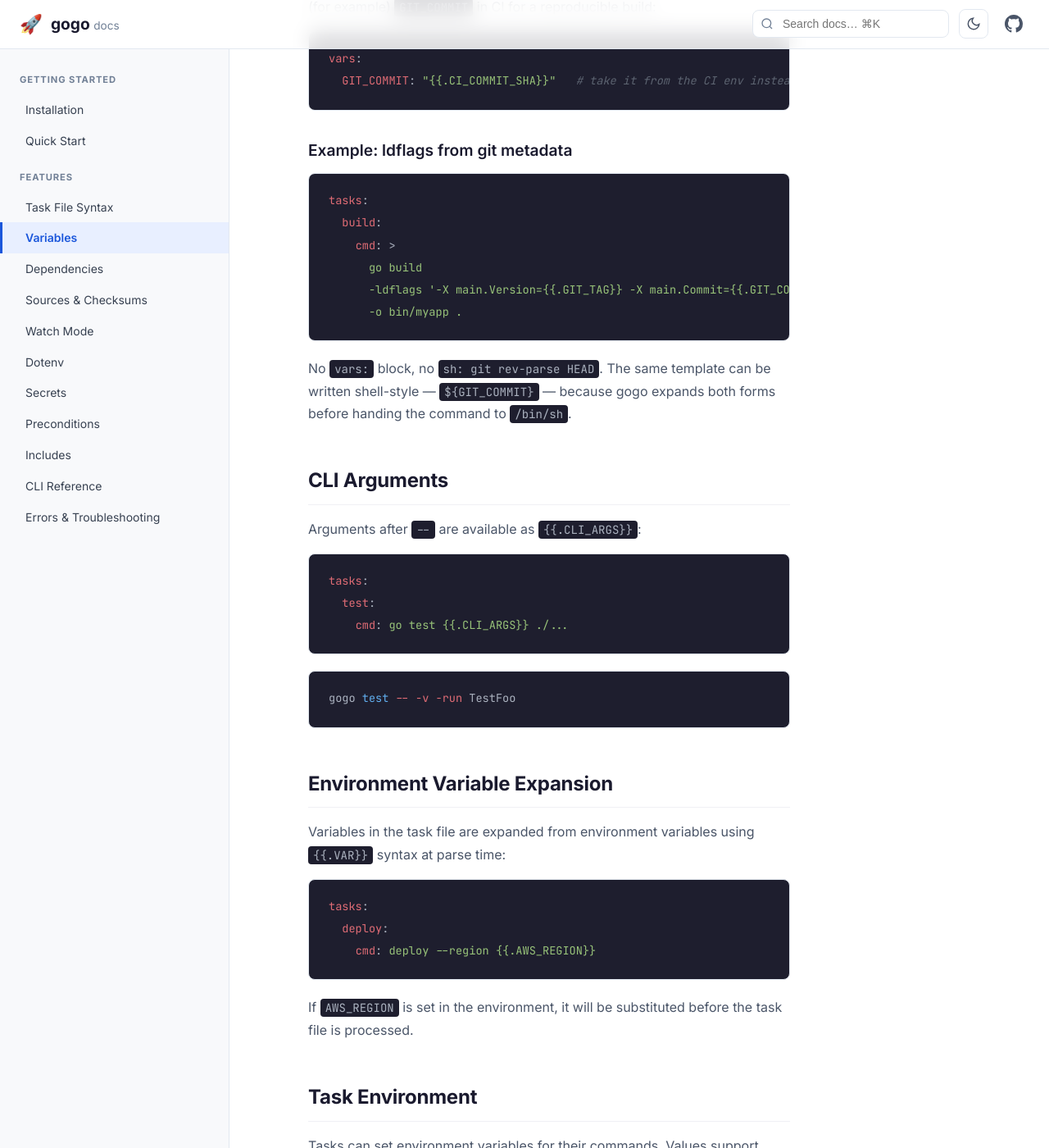
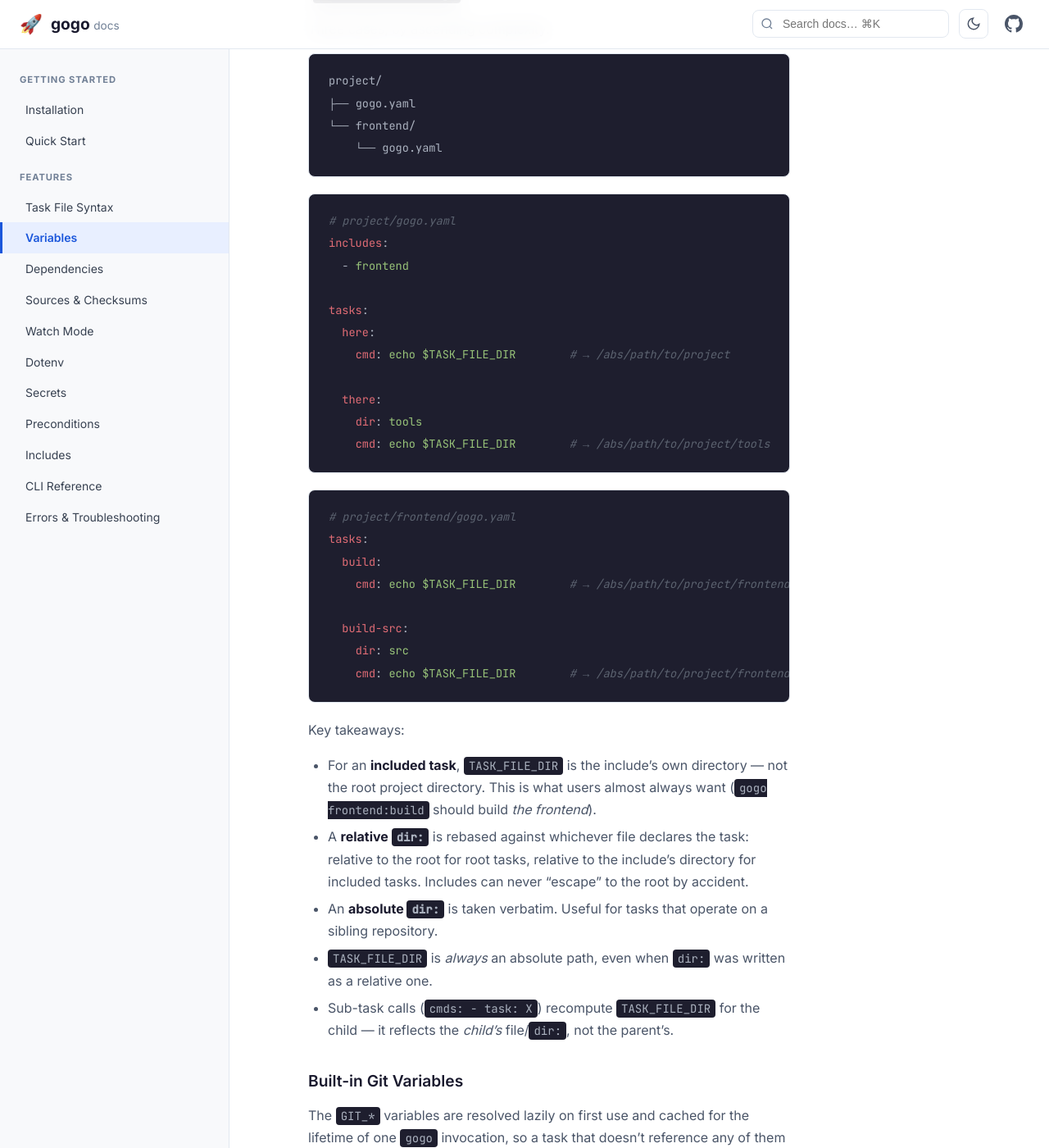
Before and after one commit to dgageot/gogo, a Jekyll site: the page built from docs/features/variables/index.md, in a window 1280 px wide and 1400 px high, scrolled down 2978 px. Shown: the whole window at 82% size. Built offline with Jekyll 4.4.1, drawn with Linux system fonts in a browser that asks for light colours; some of the changed text lies outside the part shown.

Commit message:
docs(variables): expand TASK_FILE_DIR with worked examples
The built-in was documented in a single sentence: 'The working
directory for the task (defaults to the task file directory)'. That's
the most common foot-gun in gogo, especially around `dir:` and
includes \u2014 users routinely expect TASK_FILE_DIR to mean the project
root rather than the directory of the task file currently running.

Add a section with three cases (root task, root task with `dir:`,
included task with and without `dir:`), pinned against the actual
algorithm in Runner.taskDir + makeTaskDirAbsolute. Spell out the
non-obvious bits: an included task's TASK_FILE_DIR is the include's
own directory, a relative dir: is rebased against the file that
declared it (so includes can never "escape" to the root), and
sub-task calls recompute the value for the child.

````diff
--- a/docs/features/variables/index.md
+++ b/docs/features/variables/index.md
@@ -86,6 +86,52 @@ Cycles — `A: "{{ "{{" }}.B}}"`, `B: "{{ "{{" }}.A}}"` — short-circuit to the
 | `GIT_TAG` | Exact-match tag at `HEAD`, or empty if `HEAD` isn't tagged |
 | `GIT_BRANCH` | Current branch name; `HEAD` when detached |
 | `GIT_DIRTY` | `dirty` if the working tree has changes; empty when clean |
+
+### `TASK_FILE_DIR`
+
+`TASK_FILE_DIR` is the working directory the task runs in — the same value gogo passes as the shell's `cwd`. The rules are simple but the most common foot-gun in gogo, especially with `dir:` and includes, so it's worth a worked example. The full algorithm lives in `Runner.taskDir` (`taskfile/task_execution.go`) and `makeTaskDirAbsolute` (`taskfile/includes.go`).
+
+Three cases, by ascending complexity:
+
+```
+project/
+├── gogo.yaml
+└── frontend/
+    └── gogo.yaml
+```
+
+```yaml
+# project/gogo.yaml
+includes:
+  - frontend
+
+tasks:
+  here:
+    cmd: echo $TASK_FILE_DIR        # → /abs/path/to/project
+
+  there:
+    dir: tools
+    cmd: echo $TASK_FILE_DIR        # → /abs/path/to/project/tools
+```
+
+```yaml
+# project/frontend/gogo.yaml
+tasks:
+  build:
+    cmd: echo $TASK_FILE_DIR        # → /abs/path/to/project/frontend
+
+  build-src:
+    dir: src
+    cmd: echo $TASK_FILE_DIR        # → /abs/path/to/project/frontend/src
+```
+
+Key takeaways:
+
+- For an **included task**, `TASK_FILE_DIR` is the include's own directory — not the root project directory. This is what users almost always want (`gogo frontend:build` should build *the frontend*).
+- A **relative `dir:`** is rebased against whichever file declares the task: relative to the root for root tasks, relative to the include's directory for included tasks. Includes can never "escape" to the root by accident.
+- An **absolute `dir:`** is taken verbatim. Useful for tasks that operate on a sibling repository.
+- `TASK_FILE_DIR` is *always* an absolute path, even when `dir:` was written as a relative one.
+- Sub-task calls (`cmds: - task: X`) recompute `TASK_FILE_DIR` for the child — it reflects the *child's* file/`dir:`, not the parent's.
 
 ### Built-in Git Variables
 
````
